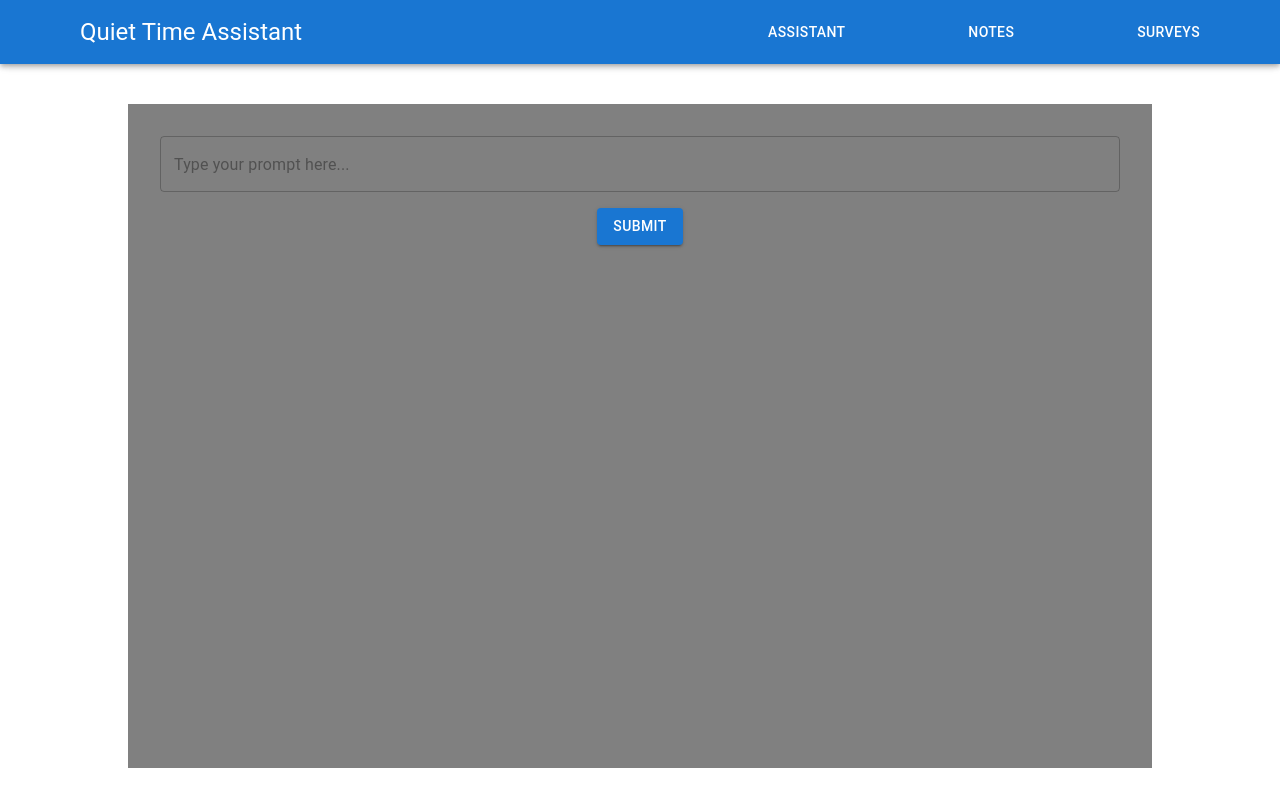
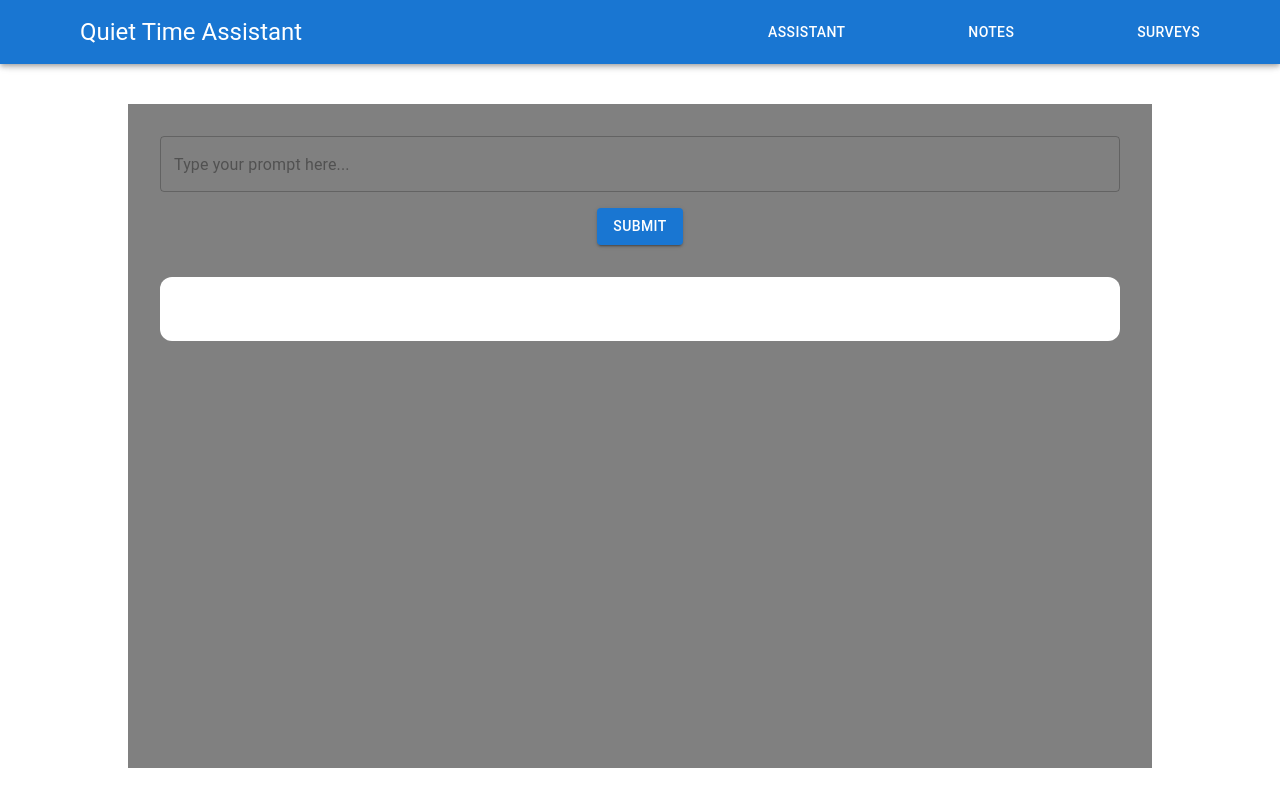
Before and after one commit to EmmanuelUrias/Quiet-Time-Assistant, a React (Vite) app: page / in a window 1280 px wide. Built offline with nearby package versions, Linux system fonts and the light colour scheme.

Commit message:
styled it some

```diff
--- a/src/components/Assistant.tsx
+++ b/src/components/Assistant.tsx
@@ -41,7 +41,11 @@ const Assistant: React.FC = () => {
         Submit
       </Button>
       <Box sx={{
-        textAlign: 'left'
+        textAlign: 'left',
+        backgroundColor: 'white',
+        borderRadius: '12px',
+        padding: '2rem',
+        marginTop: '2rem'
       }}>
       {response && (
         <ParseResEngine response={response} />
```
Also changed, not shown: src/components/TypingEffect.tsx (deleted, +0 -23 lines).
